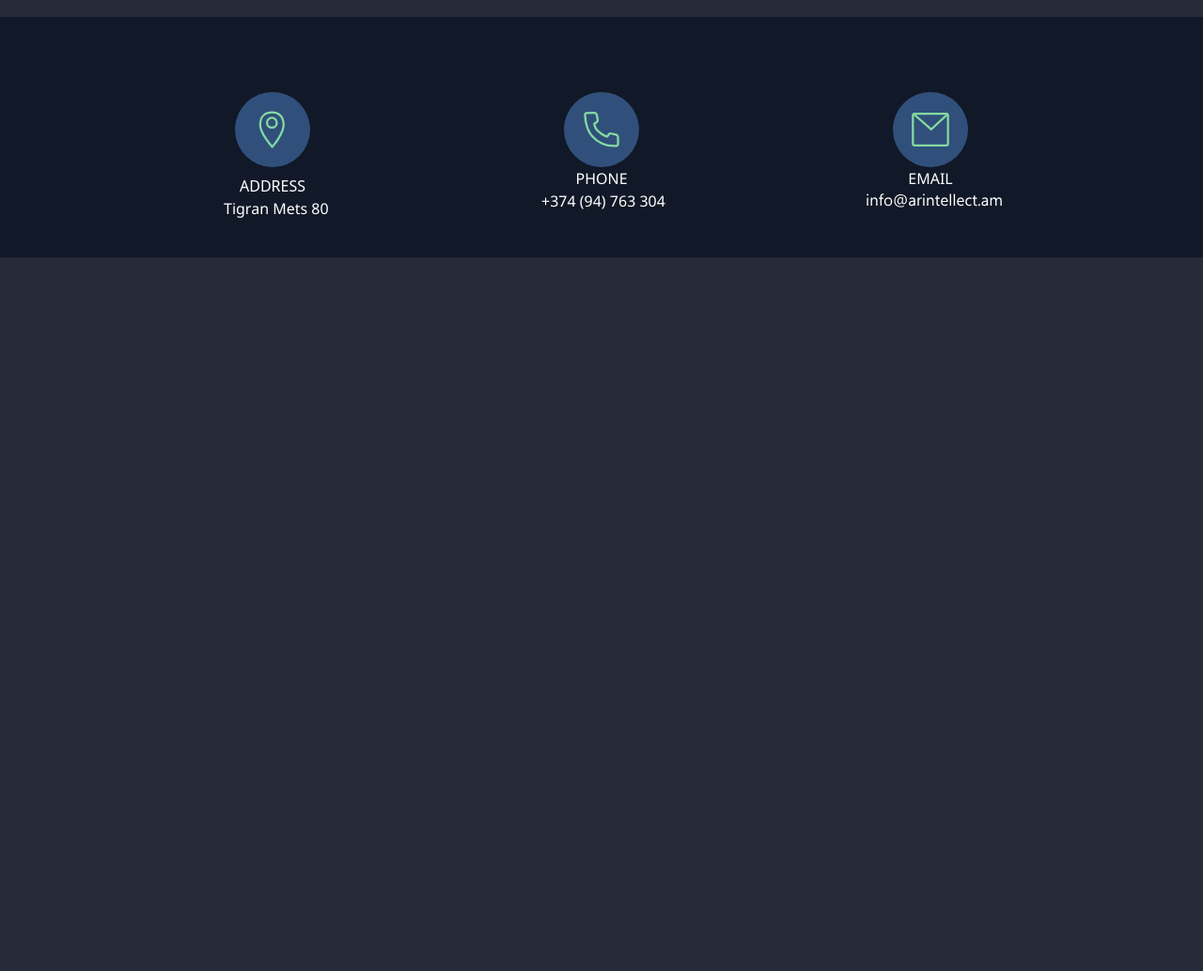
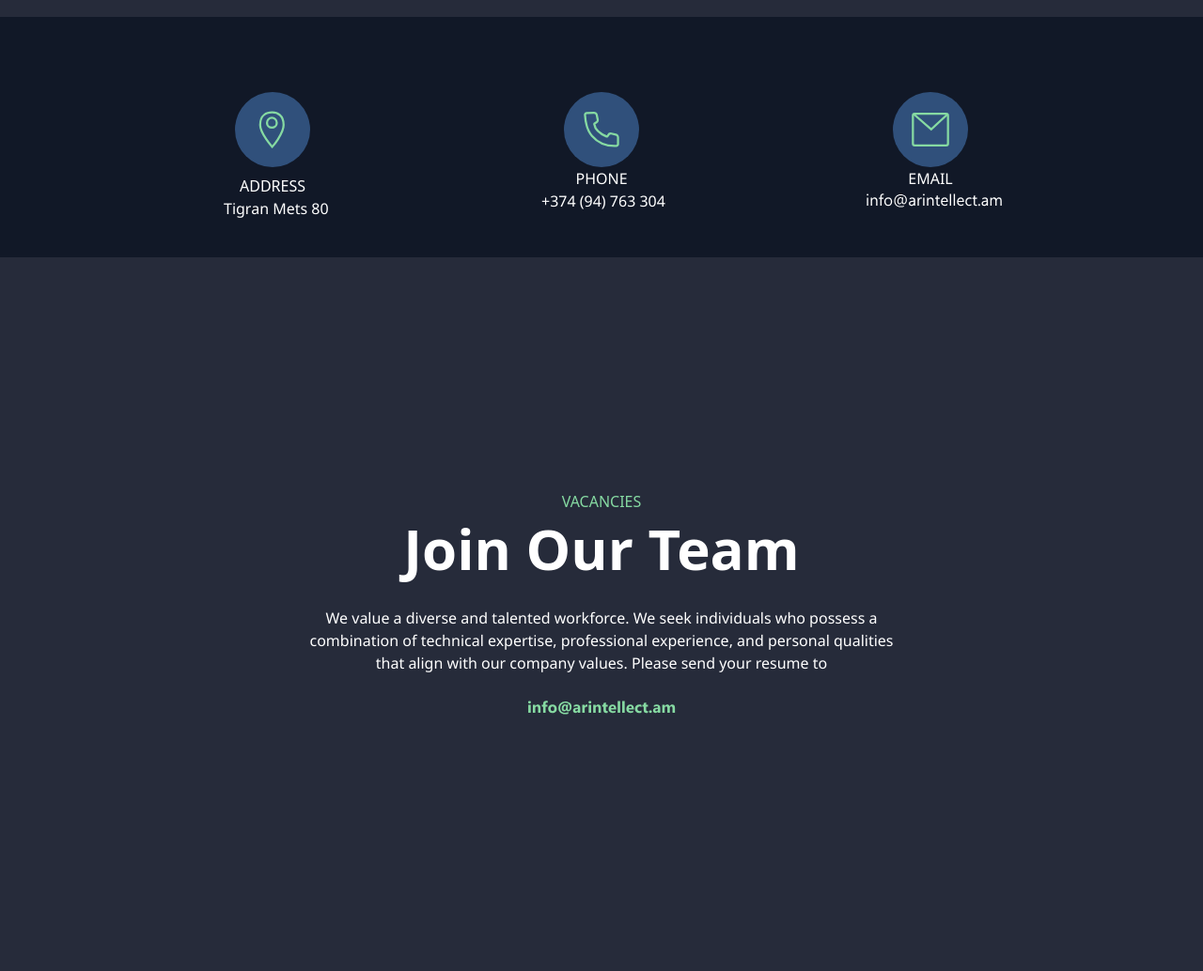
Before and after one commit to Vahe9955/arintellect.am, a website built with Vite: page src/index.html in a window 1280 px wide. Shown: the part 2662-3696 px from the top of the page at 94% size. Before the commit the page ends 3048 px from the top, so only its background shows below. Built offline with nearby package versions, Linux system fonts and the light colour scheme; a web font is replaced by a local one.

Commit message:
added section6

```diff
--- a/src/index.html
+++ b/src/index.html
@@ -75,7 +75,8 @@
               </li>
               <li class="li mr-6 ms-4 my-6 md:my-0 p-24 inline-flex">
                 <a
-                  href="#"
+                  href="#vacancies-link"
+                  onclick="scrollToSection('vacancies-link')"
                   class="text-xl text-white hover:text-cyan-500 duration-500 font-sans"
                   >Vacancies</a
                 >
@@ -260,6 +261,21 @@
           </div>
        </div>
       </section>
+      <section id="vacancies-link" class="section6  mx-auto">
+        <div class="text-center mt-32" style="height: 520px;">
+          <p class="font-sans  text-custom-green leading-10 uppercase">Vacancies</p>
+          <p class="text-white text-6xl font-sans font-semibold">Join Our Team</p>
+          <p class="text-white mt-8">We value a diverse and talented workforce. We seek individuals who possess a <br />
+            combination of technical expertise, professional experience, and personal qualities <br />
+            that align with our company values. Please send your resume to </p>
+          </p>
+          <div class="w-max h-14 text-center inline-block mt-6">
+            <img src="images/ArIntellect.svg " class="emailiksvg w-auto  pt-1 " alt="Email Icon">
+        </div>
+        </div>
+
+
+      </section>
 
 
 
```
